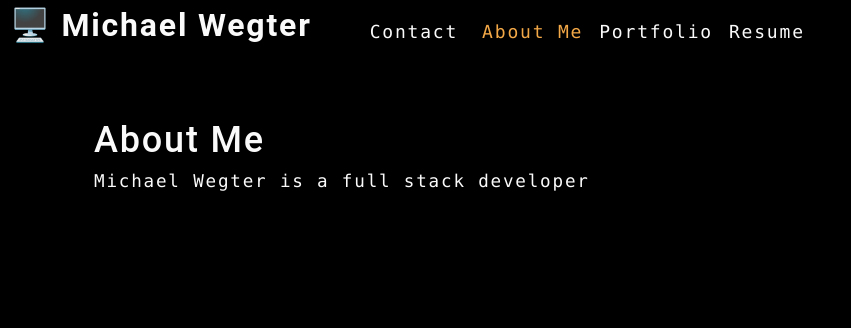
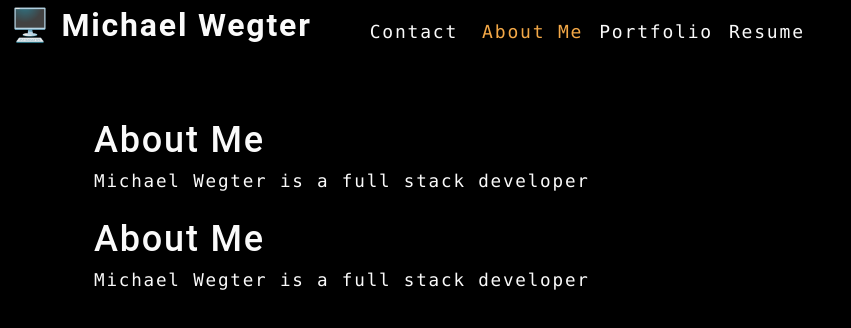
Before and after one commit to mwegter95/react-portfolio, a React (Create React App) app: page / in a window 1280 px wide. Shown: the top 328 px of the page, without its empty margins (0-851 px from the left). Built offline with nearby package versions, Linux system fonts and the light colour scheme.

Commit message:
have to commit and submit. Not working. Future dev make the components display correctly

```diff
--- a/src/App.js
+++ b/src/App.js
@@ -4,6 +4,7 @@ import About from './components/About';
 import Home from './components/Home';
 import ContactForm from './components/Contact';
 import ProjectList from './components/ProjectList';
+import Gallery from './components/Gallery'
 
 function App() {
   const [categories] = useState([
@@ -32,6 +33,7 @@ function App() {
         {!contactSelected ? (
           <>
             <Home currentCategory={currentCategory}></Home>
+            <Gallery currentCategory={currentCategory}></Gallery>
 
 
 
--- /dev/null
+++ b/src/components/Gallery/index.js
@@ -0,0 +1,15 @@
+import React from 'react';
+import ProjectList from '../ProjectList';
+import { capitalizeFirstLetter } from '../../utils/helpers';
+
+function Gallery(props) {
+  const { currentCategory } = props;
+  return (
+    <section>
+      <h1 data-testid="h1tag">{capitalizeFirstLetter(currentCategory.name)}</h1>
+      <p>{currentCategory.description}</p>
+      <ProjectList category={currentCategory.name} />
+    </section>
+  );
+}
+export default Gallery;
```
Also changed, not shown: src/components/Error/index.js (added, +9 -0 lines), 2 other files (tests, documents, lock files or other folders).
